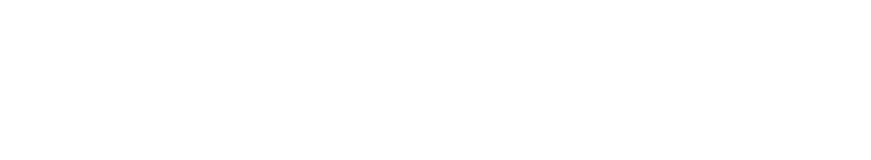
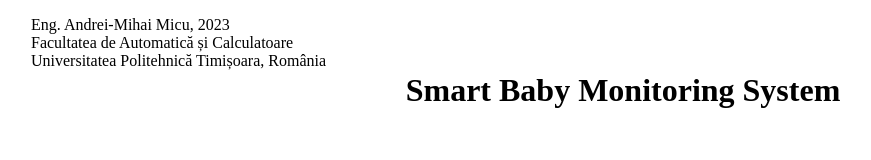
Before and after one commit to andrew-smalls/LucrareLicenta, a plain HTML site: page index.html in a window 1280 px wide. Shown: the whole page, without its empty margins (17-888 px from the left). Drawn offline with Linux system fonts and the light colour scheme.

Commit message:
update personal template

```diff
--- a/index.html
+++ b/index.html
@@ -1,10 +1,22 @@
 <html lang="en">
-<head>
-    <meta charset="UTF-8">
-    <meta name="viewport" content="width=device-width, initial-scale=1.0">
-    <title>Lucrare Licenta</title>
-</head>
-<body>
-
-</body>
+  <head>
+    <meta charset="UTF-8" />
+    <meta name="viewport" content="width=device-width, initial-scale=1.0" />
+    <meta http-equiv="cache-control" content="no-cache" />
+    <meta http-equiv="expires" content="0" />
+    <meta http-equiv="pragma" content="no-cache" />
+    <title>Smart Baby Monitoring System</title>
+    <!--Antet start-->
+    <p style="position: absolute; top: 0; left: 3em; color: black">
+      Eng. Andrei-Mihai Micu, 2023<br />
+      Facultatea de Automatică și Calculatoare<br />
+      Universitatea Politehnică Timișoara, România<br />
+      <!--Antet end-->
+    </p>
+  </head>
+  <body>
+    <h1 style="text-align: center; position: relative; top: 2em">
+      Smart Baby Monitoring System
+    </h1>
+  </body>
 </html>
```
